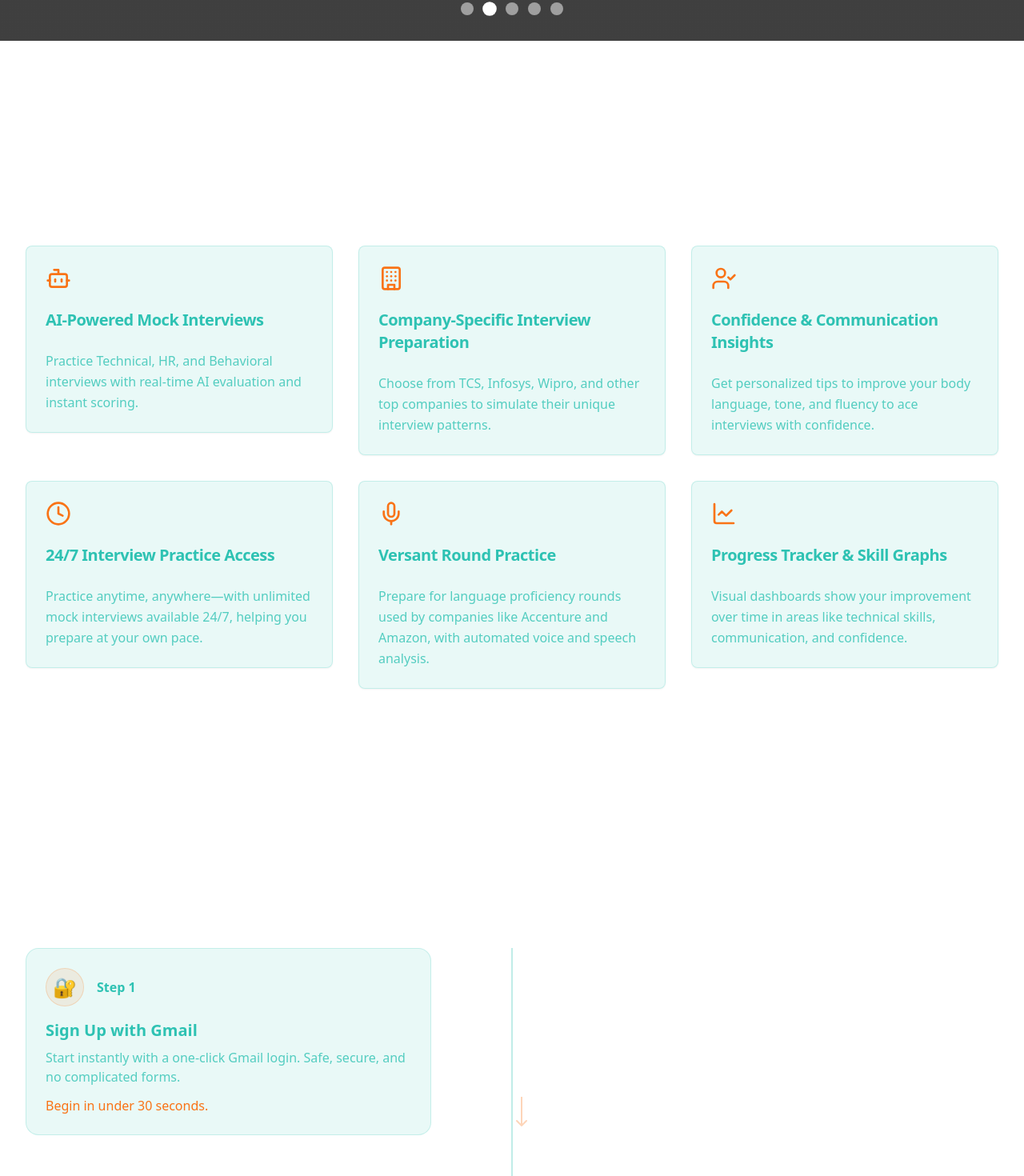
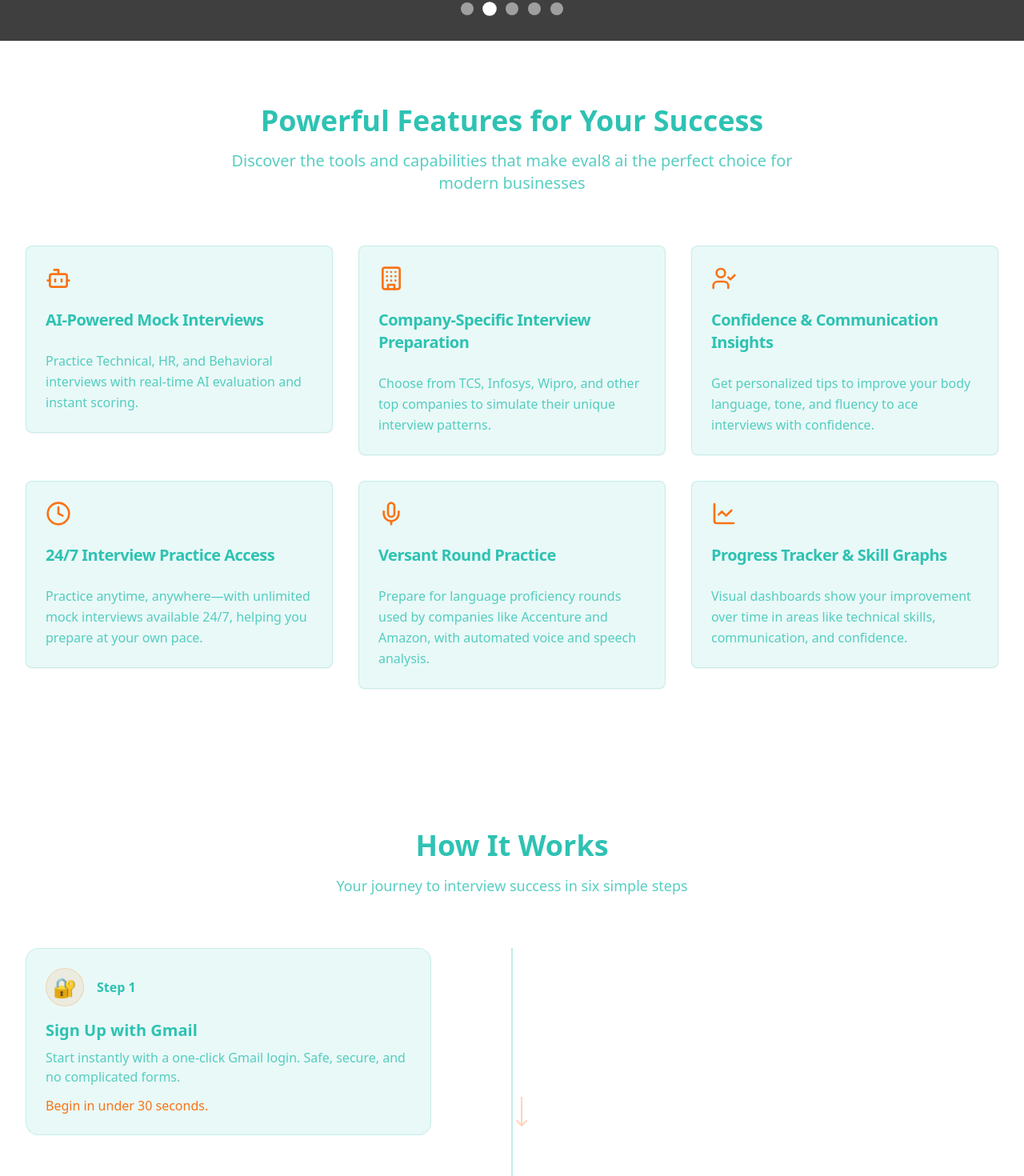
Before and after one commit to HysterChat/pinco-clone, a React (Vite) app in the folder Frontend/: page / in a window 1280 px wide. Shown: the part 714-2184 px from the top of the page at 80% size. Built offline with nearby package versions, Linux system fonts and the light colour scheme; no server answers; grey boxes are pictures that could not be loaded.

Commit message:
Updated the Homepage

```diff
--- a/Frontend/src/components/Features.tsx
+++ b/Frontend/src/components/Features.tsx
@@ -70,10 +70,10 @@ const Features = () => {
           viewport={{ once: true }}
           className="text-center mb-16"
         >
-          <h2 className="text-3xl md:text-4xl font-bold text-white mb-4">
+          <h2 className="text-3xl md:text-4xl font-bold text-primary mb-4">
             Powerful Features for Your Success
           </h2>
-          <p className="text-xl text-white/80 max-w-3xl mx-auto">
+          <p className="text-xl text-primary/80 max-w-3xl mx-auto">
             Discover the tools and capabilities that make eval8 ai the perfect choice for modern businesses
           </p>
         </motion.div>
--- a/Frontend/src/components/HowItWorks.tsx
+++ b/Frontend/src/components/HowItWorks.tsx
@@ -93,10 +93,10 @@ const HowItWorks = () => {
           viewport={{ once: false, amount: 0.3 }}
           className="text-center mb-16"
         >
-          <h2 className="text-3xl md:text-4xl font-bold text-white mb-4">
+          <h2 className="text-3xl md:text-4xl font-bold text-primary mb-4">
             How It Works
           </h2>
-          <p className="text-lg text-white/80">
+          <p className="text-lg text-primary/80">
             Your journey to interview success in six simple steps
           </p>
         </motion.div>
--- a/Frontend/src/components/Login.tsx
+++ b/Frontend/src/components/Login.tsx
@@ -87,7 +87,7 @@ const Login = () => {
       <div className="relative z-10 w-full max-w-md mx-4">
         <div className="text-center mb-3">
           <div className="flex items-center justify-center mb-2">
-            <h1 className="text-4xl font-bold text-white">
+            <h1 className="text-4xl font-bold text-primary">
               eval8 ai
             </h1>
           </div>
--- a/Frontend/src/components/Pricing.tsx
+++ b/Frontend/src/components/Pricing.tsx
@@ -81,10 +81,10 @@ const Pricing = () => {
                     viewport={{ once: true }}
                     className="text-center mb-12 md:mb-16"
                 >
-                    <h2 className="text-3xl md:text-4xl font-bold text-white mb-4">
+                    <h2 className="text-3xl md:text-4xl font-bold text-primary mb-4">
                         Choose Your Plan
                     </h2>
-                    <p className="text-base md:text-lg text-white/80 max-w-3xl mx-auto">
+                    <p className="text-base md:text-lg text-primary/80 max-w-3xl mx-auto">
                         Select the perfect plan to enhance your interview preparation journey
                     </p>
                 </motion.div>
@@ -163,7 +163,7 @@ const Pricing = () => {
                     viewport={{ once: true }}
                     className="text-center mt-10 md:mt-12"
                 >
-                    <p className="text-white/70 text-sm md:text-base">
+                    <p className="text-primary/70 text-sm md:text-base">
                         All plans include a 14-day money-back guarantee
                     </p>
                 </motion.div>
--- a/Frontend/src/components/Signup.tsx
+++ b/Frontend/src/components/Signup.tsx
@@ -109,7 +109,7 @@ const Signup = () => {
       <div className="relative z-10 w-full max-w-md mx-4">
         <div className="text-center mb-3">
           <div className="flex items-center justify-center mb-2">
-            <h1 className="text-4xl font-bold text-white">
+            <h1 className="text-4xl font-bold text-primary">
               eval8 ai
             </h1>
           </div>
```
